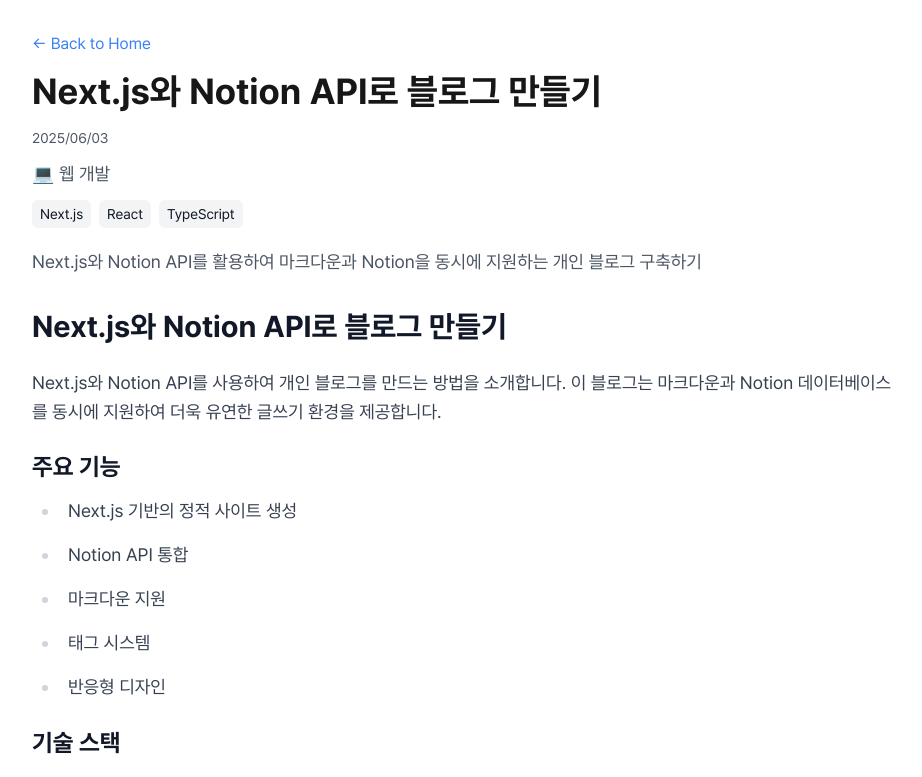
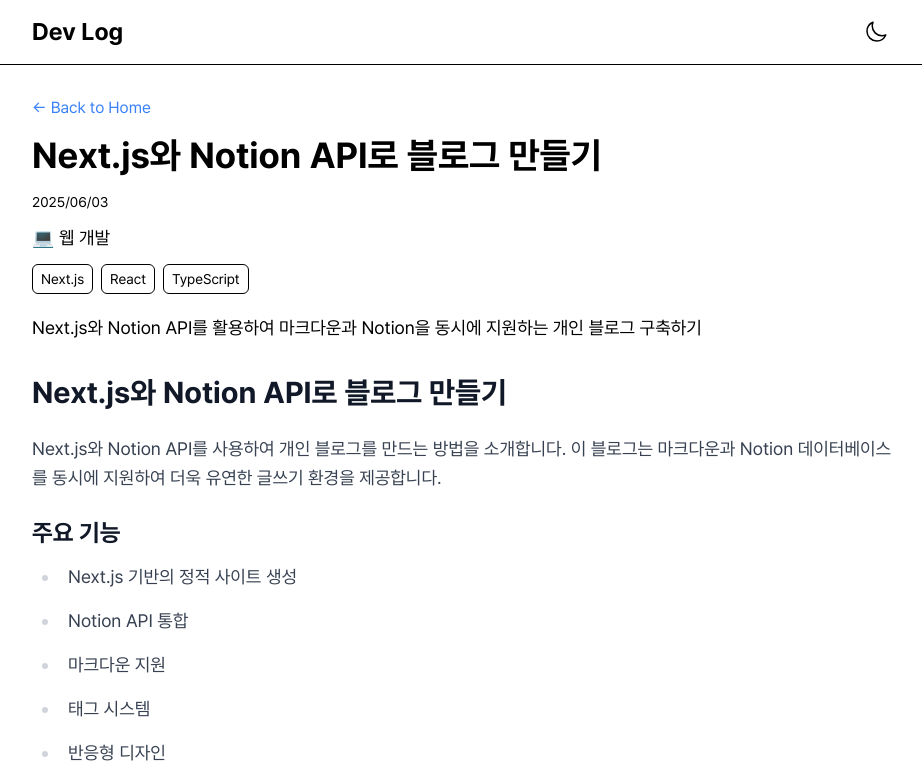
Before and after one commit to devsoob/dev-soob-log, a Next.js app: page /posts/2025-06-03-nextjs-notion-blog in a window 1280 px wide. Shown: the top 777 px of the page, without its empty margins (176-1098 px from the left). Built offline with nearby package versions, Linux system fonts and the light colour scheme; no server answers.

Commit message:
Style: Update dark mode and UI components design

```diff
--- /dev/null
+++ b/components/Header.tsx
@@ -0,0 +1,15 @@
+import Link from 'next/link';
+import ThemeToggle from './ThemeToggle';
+
+export default function Header() {
+  return (
+    <header className="fixed top-0 left-0 right-0 bg-white dark:bg-black z-50 border-b border-black dark:border-white">
+      <div className="max-w-4xl mx-auto px-4 h-16 flex justify-between items-center">
+        <Link href="/" className="text-2xl font-bold text-black dark:text-white">
+          Dev Log
+        </Link>
+        <ThemeToggle />
+      </div>
+    </header>
+  );
+}
--- a/components/PostCard.tsx
+++ b/components/PostCard.tsx
@@ -28,18 +28,18 @@ function PostCard({ post }: PostCardProps) {
   const formattedDate = React.useMemo(() => formatDate(post.date), [post.date]);
 
   return (
-    <div className="block border rounded-lg p-6 mb-4 hover:shadow-lg transition-shadow">
+    <div className="block border border-black dark:border-white rounded-lg p-6 mb-4">
       <Link
         href={`/posts/${post.slug}`}
         className="block"
         prefetch={true}
       >
         <article>
-          <h2 className="text-2xl font-bold mb-2">{post.title}</h2>
-          <div className="text-gray-600 dark:text-white text-sm mb-3">
+          <h2 className="text-2xl font-bold mb-2 text-black dark:text-white">{post.title}</h2>
+          <div className="text-black dark:text-white text-sm mb-3">
             {formattedDate}
           </div>
-          <p className="text-gray-600 dark:text-white mb-4">{post.description}</p>
+          <p className="text-black dark:text-white mb-4">{post.description}</p>
         </article>
       </Link>
       {post.tags && post.tags.length > 0 && (
--- a/components/Tag.tsx
+++ b/components/Tag.tsx
@@ -9,7 +9,7 @@ interface TagProps {
 }
 
 export default function Tag({ name, count, className = '', onClick }: TagProps) {
-  const baseClasses = 'inline-flex items-center px-3 py-1 rounded-full text-sm font-medium bg-gray-100 text-gray-800 hover:bg-gray-200 transition-colors';
+  const baseClasses = 'inline-flex items-center px-2 py-1 rounded-md text-sm bg-white dark:bg-black border border-black dark:border-white text-black dark:text-white';
 
   if (onClick) {
     return (
@@ -19,7 +19,7 @@ export default function Tag({ name, count, className = '', onClick }: TagProps)
       >
         {name}
         {count !== undefined && (
-          <span className="ml-2 bg-gray-200 px-2 py-0.5 rounded-full text-xs">
+          <span className="ml-2 bg-gray-800 dark:bg-gray-200 px-2 py-0.5 rounded-full text-xs">
             {count}
           </span>
         )}
@@ -34,7 +34,7 @@ export default function Tag({ name, count, className = '', onClick }: TagProps)
     >
       {name}
       {count !== undefined && (
-        <span className="ml-2 bg-gray-200 px-2 py-0.5 rounded-full text-xs">
+        <span className="ml-2 bg-gray-800 dark:bg-gray-200 px-2 py-0.5 rounded-full text-xs">
           {count}
         </span>
       )}
--- /dev/null
+++ b/components/ThemeToggle.tsx
@@ -0,0 +1,72 @@
+import { useEffect, useState } from 'react';
+
+export default function ThemeToggle() {
+  const [theme, setTheme] = useState<'light' | 'dark'>('light');
+
+  useEffect(() => {
+    // 초기 테마 설정
+    if (typeof window !== 'undefined') {
+      if (localStorage.theme === 'dark' || (!('theme' in localStorage) && window.matchMedia('(prefers-color-scheme: dark)').matches)) {
+        setTheme('dark');
+        document.documentElement.classList.add('dark');
+      } else {
+        setTheme('light');
+        document.documentElement.classList.remove('dark');
+      }
+    }
+  }, []);
+
+  const toggleTheme = () => {
+    if (theme === 'light') {
+      setTheme('dark');
+      localStorage.theme = 'dark';
+      document.documentElement.classList.add('dark');
+    } else {
+      setTheme('light');
+      localStorage.theme = 'light';
+      document.documentElement.classList.remove('dark');
+    }
+  };
+
+  return (
+    <button
+      onClick={toggleTheme}
+      className="p-2 rounded-full"
+      aria-label="Toggle theme"
+    >
+      {theme === 'light' ? (
+        // Moon icon for light mode
+        <svg
+          xmlns="http://www.w3.org/2000/svg"
+          fill="none"
+          viewBox="0 0 24 24"
+          strokeWidth={1.5}
+          stroke="currentColor"
+          className="w-6 h-6 text-black"
+        >
+          <path
+            strokeLinecap="round"
+            strokeLinejoin="round"
+            d="M21.752 15.002A9.718 9.718 0 0118 15.75c-5.385 0-9.75-4.365-9.75-9.75 0-1.33.266-2.597.748-3.752A9.753 9.753 0 003 11.25C3 16.635 7.365 21 12.75 21a9.753 9.753 0 009.002-5.998z"
+          />
+        </svg>
+      ) : (
+        // Sun icon for dark mode
+        <svg
+          xmlns="http://www.w3.org/2000/svg"
+          fill="none"
+          viewBox="0 0 24 24"
+          strokeWidth={1.5}
+          stroke="currentColor"
+          className="w-6 h-6 text-white"
+        >
+          <path
+            strokeLinecap="round"
+            strokeLinejoin="round"
+            d="M12 3v2.25m6.364.386l-1.591 1.591M21 12h-2.25m-.386 6.364l-1.591-1.591M12 18.75V21m-4.773-4.227l-1.591 1.591M5.25 12H3m4.227-4.773L5.636 5.636M15.75 12a3.75 3.75 0 11-7.5 0 3.75 3.75 0 017.5 0z"
+          />
+        </svg>
+      )}
+    </button>
+  );
+}
--- a/pages/index.tsx
+++ b/pages/index.tsx
@@ -5,6 +5,7 @@ import PostCard from "@/components/PostCard";
 import Search from "@/components/Search";
 import Head from "next/head";
 import { useState } from "react";
+import Header from "@/components/Header";
 
 interface Props {
   posts: UnifiedPost[];
@@ -32,14 +33,9 @@ export default function Home({ posts }: Props) {
         <meta property="og:type" content="website" />
       </Head>
 
-      <main className="max-w-4xl mx-auto px-4 py-8">
-        <header className="mb-12">
-          <h1 className="text-4xl font-bold mb-4">Dev Log</h1>
-          <p className="text-xl text-gray-600 dark:text-gray-300">
-            Thoughts, learnings, and experiences in software development
-          </p>
-        </header>
-
+      <div className="min-h-screen bg-white dark:bg-black">
+        <Header />
+        <main className="max-w-4xl mx-auto px-4 pt-24 pb-8">
           <div className="mb-8">
             <Search onSearchResults={handleSearchResults} />
           </div>
@@ -51,13 +47,14 @@ export default function Home({ posts }: Props) {
               ))
             ) : (
               searchResults !== null && (
-              <p className="text-center text-gray-600 dark:text-gray-300 py-8">
+                <p className="text-center text-black dark:text-white py-8">
                   검색 결과가 없습니다.
                 </p>
               )
             )}
           </section>
         </main>
+      </div>
     </>
   );
 }
--- a/pages/posts/[slug].tsx
+++ b/pages/posts/[slug].tsx
@@ -1,10 +1,11 @@
 import { GetStaticProps, GetStaticPaths } from 'next';
-import { UnifiedPost } from '@/types/post';
-import { getPublishedPosts } from '@/lib/posts';
 import { MDXRemote } from 'next-mdx-remote';
 import { serialize } from 'next-mdx-remote/serialize';
 import Head from 'next/head';
 import Link from 'next/link';
+import { getPublishedPosts } from '@/lib/posts';
+import { UnifiedPost } from '@/types/post';
+import Header from '@/components/Header';
 
 interface PostPageProps {
   post: UnifiedPost;
@@ -15,18 +16,20 @@ export default function PostPage({ post, mdxSource }: PostPageProps) {
   if (!post) return <div>Post not found</div>;
 
   return (
-    <article className="max-w-4xl mx-auto px-4 py-8">
+    <div className="min-h-screen bg-white dark:bg-black">
       <Head>
         <title>{post.title}</title>
         <meta name="description" content={post.description} />
       </Head>
 
-      <header className="mb-8">
+      <Header />
+
+      <article className="max-w-4xl mx-auto px-4 pt-24 pb-8">
         <Link href="/" className="text-blue-500 hover:text-blue-600 mb-4 inline-block">
           ← Back to Home
         </Link>
-        <h1 className="text-4xl font-bold mb-4">{post.title}</h1>
-        <div className="flex flex-col gap-3 text-gray-600 dark:text-white">
+        <h1 className="text-4xl font-bold mb-4 text-black dark:text-white">{post.title}</h1>
+        <div className="flex flex-col gap-3 text-black dark:text-white">
           <time dateTime={post.date} className="text-sm">
             {new Date(post.date).toLocaleDateString('ko-KR', {
               year: 'numeric',
@@ -40,20 +43,20 @@ export default function PostPage({ post, mdxSource }: PostPageProps) {
           {post.tags.length > 0 && (
             <div className="flex flex-wrap gap-2">
               {post.tags.map(tag => (
-                <span key={tag} className="bg-gray-100 px-2 py-1 rounded-md text-sm text-gray-900">
+                <span key={tag} className="bg-white dark:bg-black border border-black dark:border-white px-2 py-1 rounded-md text-sm">
                   {tag}
                 </span>
               ))}
             </div>
           )}
-          <p className="text-gray-600 dark:text-white mt-2 text-lg">{post.description}</p>
+          <p className="mt-2 text-lg">{post.description}</p>
         </div>
-      </header>
 
-      <div className="prose prose-lg max-w-none dark:prose-invert dark:text-white prose-headings:dark:text-white prose-p:dark:text-white prose-strong:dark:text-white prose-em:dark:text-white prose-code:dark:text-white prose-pre:dark:text-white">
-        <MDXRemote {...mdxSource} />
-      </div>
-    </article>
+        <div className="prose prose-lg max-w-none dark:prose-invert mt-8">
+          <MDXRemote {...mdxSource} />
+        </div>
+      </article>
+    </div>
   );
 }
 
--- a/tailwind.config.js
+++ b/tailwind.config.js
@@ -6,7 +6,7 @@ module.exports = {
     './pages/**/*.{js,ts,jsx,tsx,mdx}',
     './components/**/*.{js,ts,jsx,tsx,mdx}',
   ],
-  darkMode: 'media',
+  darkMode: 'class',
   theme: {
     extend: {
       fontFamily: {
```
Lines whose indentation alone changed are shown as unchanged.
